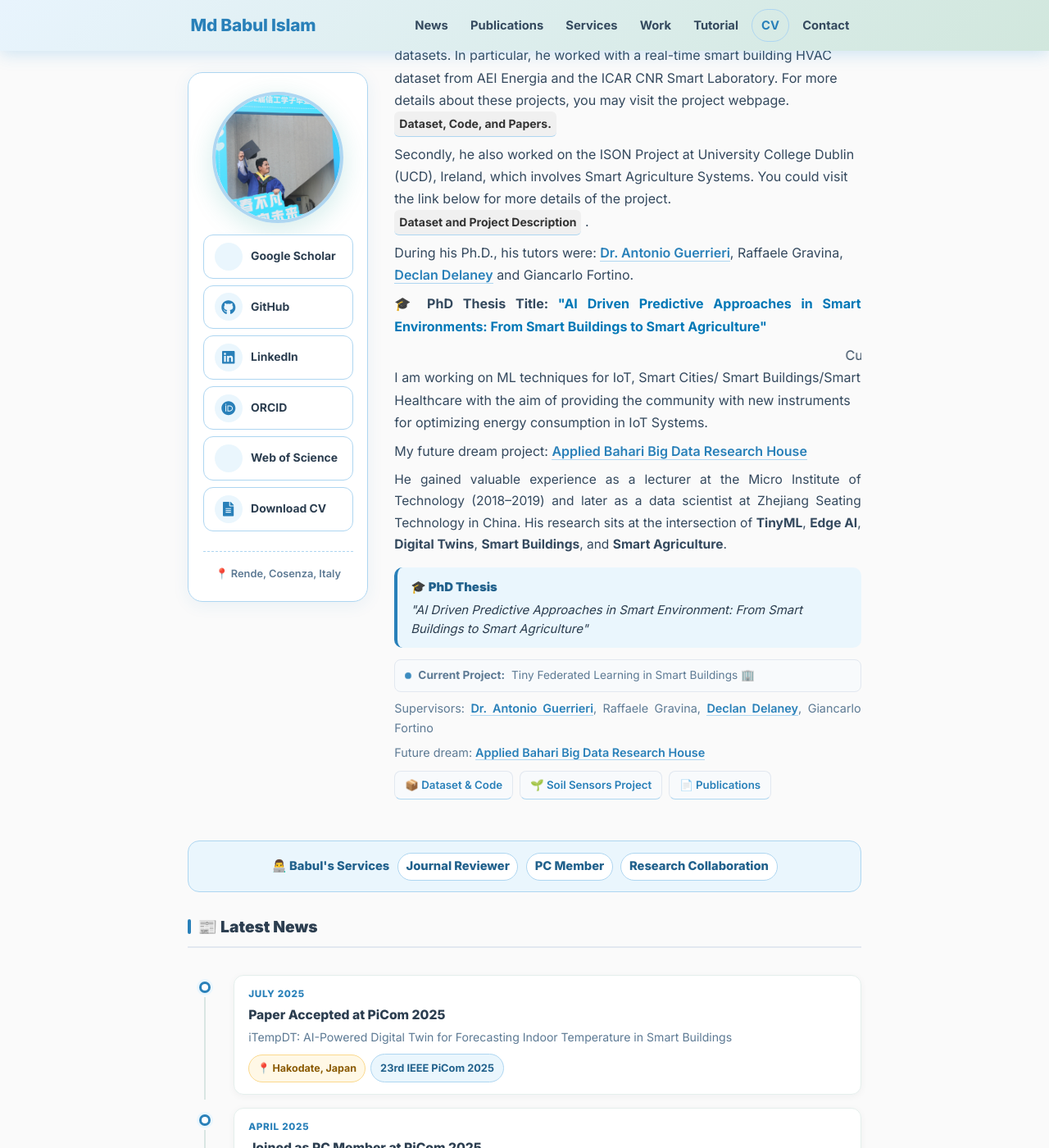
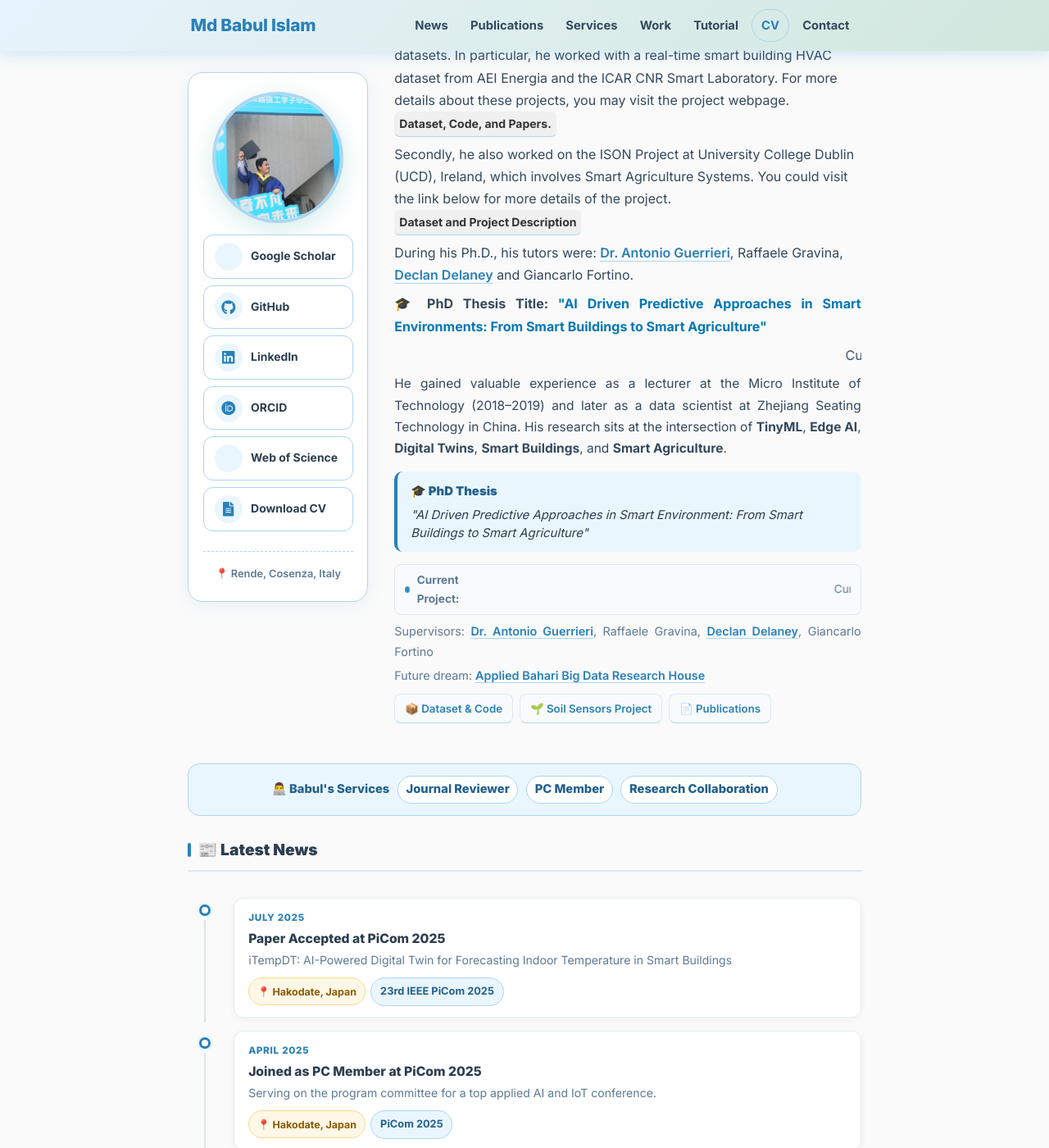
Before and after one commit to babulcseian/web22, a Jekyll site: the page built from index.md, in a window 1280 px wide and 1400 px high, scrolled down 709 px. Shown: the whole window at 82% size. Built offline with Jekyll 4.4.1, drawn with Linux system fonts in a browser that asks for light colours; a style sheet for code colours, icons or effects is not loaded.

Commit message:
Refactor project details and clean up HTML
Updated project descriptions and removed commented-out sections.

```diff
--- a/_layouts/home.html
+++ b/_layouts/home.html
@@ -256,7 +256,6 @@ For more details about these projects, you may visit the project webpage. <a hre
 
 Secondly, he also worked on the ISON Project at University College Dublin (UCD), Ireland, which involves Smart Agriculture Systems.
 You could visit the link below for more details of the project.
-
   <a href="https://babulcseian.github.io/soil_sensors_data/"
    style="color: #333333; /* Dark gray text */
           background-color: #f0f0f0; /* Light gray background */
@@ -269,7 +268,8 @@ You could visit the link below for more details of the project.
           transition: transform 0.3s ease, background-color 0.3s ease, color 0.3s ease;"
    onmouseover="this.style.transform='translateX(5px)'; this.style.backgroundColor='#e0e0e0'; this.style.color='#000000';"
    onmouseout="this.style.transform='translateX(0)'; this.style.backgroundColor='#f0f0f0'; this.style.color='#333333';">
-Dataset and Project Description </a> .</p>
+Dataset and Project Description</a></p>
+
 During his Ph.D., his tutors were: <a class="other" href='https://www.icar.cnr.it/persone/guerrieri/'> Dr. Antonio Guerrieri</a>,
 Raffaele Gravina, <a class="other" href='https://people.ucd.ie/declan.delaney'> Declan Delaney</a> and Giancarlo Fortino.</p>
     <p align="justify">
@@ -278,16 +278,20 @@ Raffaele Gravina, <a class="other" href='https://people.ucd.ie/declan.delaney'>
     "AI Driven Predictive Approaches in Smart Environments: From Smart Buildings to Smart Agriculture"
     </span>
   </strong>
-  </p> <marquee behavior="scroll" direction="left" scrollamount="8">
+  </p>
+    <marquee behavior="scroll" direction="left" scrollamount="8">
   Current Project 📽: Tiny Federated Learning in Smart Buildings 🏢 </marquee>
-<!--     <p align="center">
+
+
+  <!--     <p align="center">
   <img src="https://readme-typing-svg.herokuapp.com?font=Fira+Code&size=25&pause=1000&color=00C2CB&center=true&vCenter=true&width=950&lines=PhD+Research+Project;AI+Driven+Predictive+Approaches+in+Smart+Environment;From+Smart+Buildings+%F0%9F%8F%A2+to+Smart+Agriculture+%F0%9F%8C%B1" alt="Typing SVG" />
 </p>
  -->
 
-I am working on ML techniques for IoT, Smart Cities/ Smart Buildings/Smart Healthcare with the aim of providing
-    the community with new instruments for optimizing energy consumption in IoT Systems.</p>
-My future dream project: <a class="other" href='https://babulcseian.github.io/lab'>Applied Bahari Big Data Research House</a>
+<!-- I am working on ML techniques for IoT, Smart Cities/ Smart Buildings/Smart Healthcare with the aim of providing
+    the community with new instruments for optimizing energy consumption in IoT Systems.</p> -->
+
+<!-- My future dream project: <a class="other" href='https://babulcseian.github.io/lab'>Applied Bahari Big Data Research House</a> -->
 
 
     <p>He gained valuable experience as a lecturer at the Micro Institute of Technology (2018–2019) and later
@@ -316,7 +320,8 @@ My future dream project: <a class="other" href='https://babulcseian.github.io/la
 
     <div class="ticker">
       <span class="ticker-dot"></span>
-      <strong>Current Project:</strong> Tiny Federated Learning in Smart Buildings 🏢
+      <strong>Current Project:</strong> <marquee behavior="scroll" direction="left" scrollamount="8">
+  Current Project 📽: Tiny Federated Learning in Smart Buildings 🏢 </marquee>
     </div>
 
     <p style="font-size:.9rem;color:#5d7a94;margin:.4rem 0 .3rem">
```
